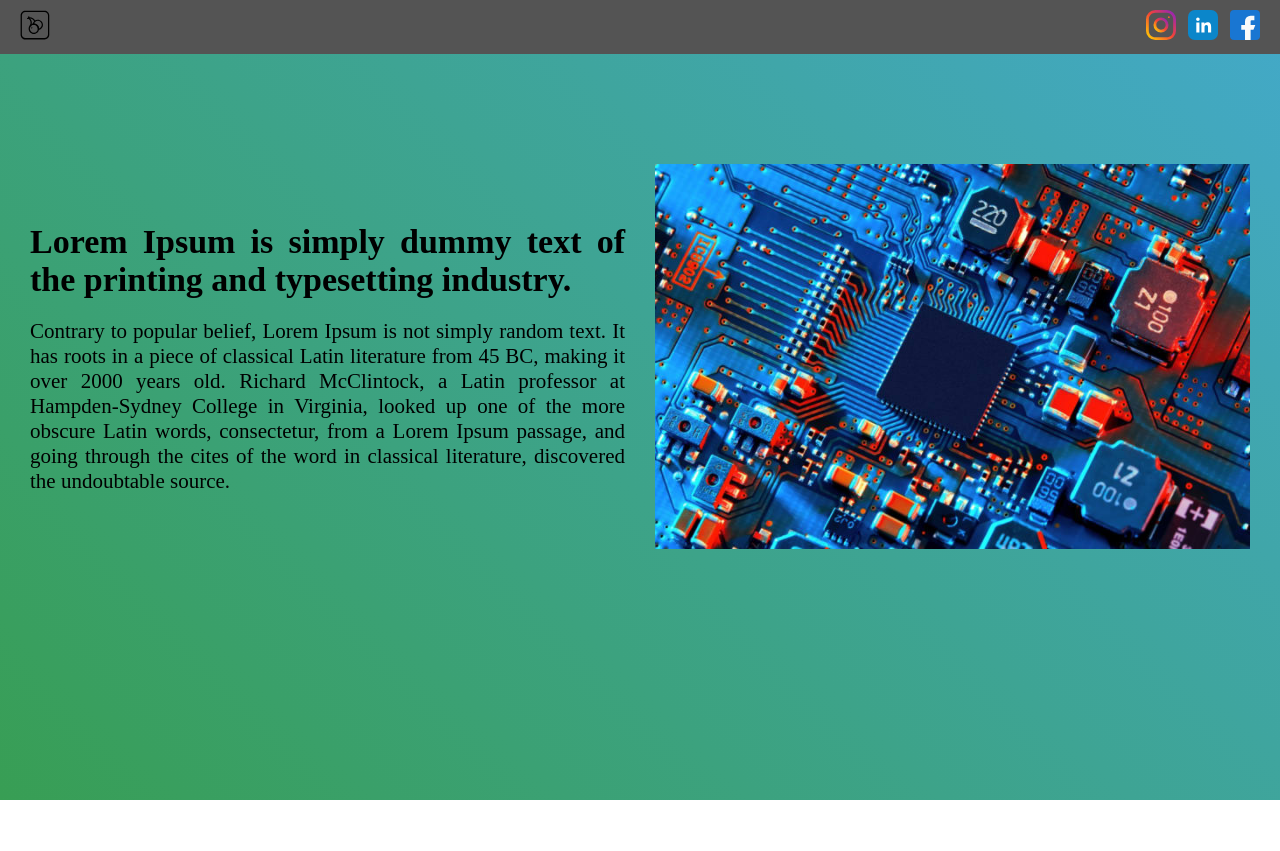
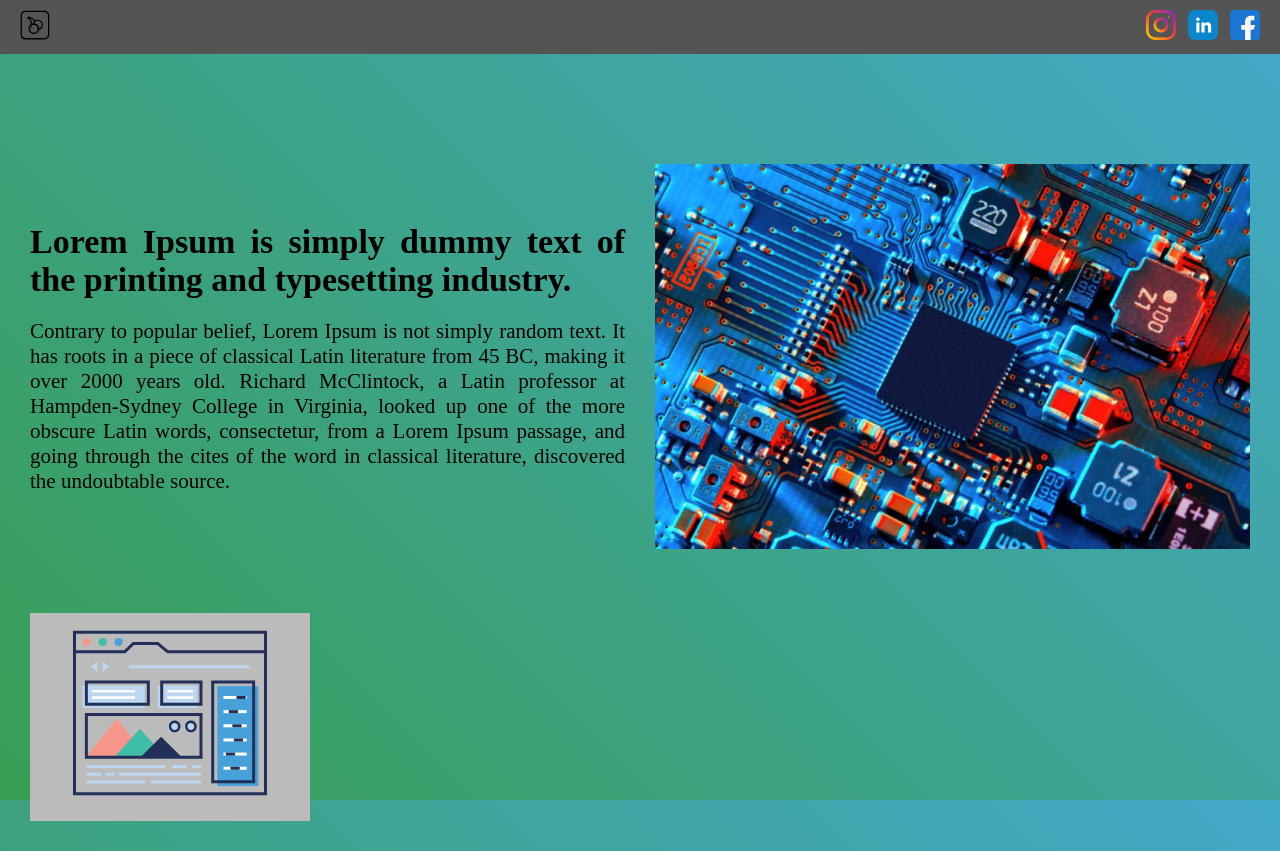
Before and after one commit to Mykon89/landing-page, an Angular app: page / in a window 1280 px wide. Before the commit the page ends 800 px from the top, so only its background shows below. Built offline with nearby package versions, Linux system fonts and the light colour scheme.

Commit message:
componente da parte de serviços

```diff
--- a/src/app/app.component.html
+++ b/src/app/app.component.html
@@ -1,2 +1,3 @@
 <app-header></app-header>
 <app-about></app-about>
+<app-services></app-services>
--- a/src/app/app.module.ts
+++ b/src/app/app.module.ts
@@ -5,12 +5,14 @@ import { AppRoutingModule } from './app-routing.module';
 import { AppComponent } from './app.component';
 import { HeaderComponent } from './components/header/header.component';
 import { AboutComponent } from './components/main/about/about.component';
+import { ServicesComponent } from './components/main/services/services.component';
 
 @NgModule({
   declarations: [
     AppComponent,
     HeaderComponent,
-    AboutComponent
+    AboutComponent,
+    ServicesComponent
   ],
   imports: [
     BrowserModule,
--- /dev/null
+++ b/src/app/components/main/services/services.component.css
@@ -0,0 +1,64 @@
+.services-section {
+  display: flex;
+  align-items: center;
+  justify-content: space-between;
+  gap: 30px;
+}
+
+.services-content {
+  flex: 1;
+}
+
+h1 {
+  font-size: 34px;
+  text-align: center;
+}
+
+p {
+  font-size: 21px;
+  text-align: justify;
+}
+
+.flip-card {
+  background-color: transparent;
+  width: 340px;
+  height: 268px;
+  perspective: 1000px;
+}
+
+.flip-card-inner {
+  width: 100%;
+  height: 100%;
+  text-align: center;
+  transition: transform 0.8s;
+  transform-style: preserve-3d;
+}
+
+.flip-card:hover .flip-card-inner {
+  transform: rotateY(180deg);
+}
+
+.flip-card-front,
+.flip-card-back {
+  position: absolute;
+  width: 100%;
+  height: 100%;
+  -webkit-backface-visibility: hidden;
+  backface-visibility: hidden;
+}
+
+.flip-card-front {
+  background-color: #bbb;
+}
+
+.flip-card-front img {
+  flex: 1;
+  width: 200px;
+  height: 200px;
+}
+
+.flip-card-back {
+  background-color: dodgerblue;
+  color: white;
+  transform: rotateY(180deg);
+}
--- /dev/null
+++ b/src/app/components/main/services/services.component.html
@@ -0,0 +1,11 @@
+<div class="services-section page flip-card">
+  <div class="flip-card-inner service-content">
+    <div class="flip-card-front">
+      <img src="../../../../assets/Imagens/dashboard.svg" alt="dashboard" />
+    </div>
+    <div class="flip-card-back">
+      <h1>Dashboard</h1>
+      <p>Descrição do serviço.</p>
+    </div>
+  </div>
+</div>
```
Also changed, not shown: src/app/components/main/services/services.component.ts (added, +10 -0 lines), src/assets/Imagens/dashboard.svg (added), 1 other file (tests, documents, lock files or other folders).
